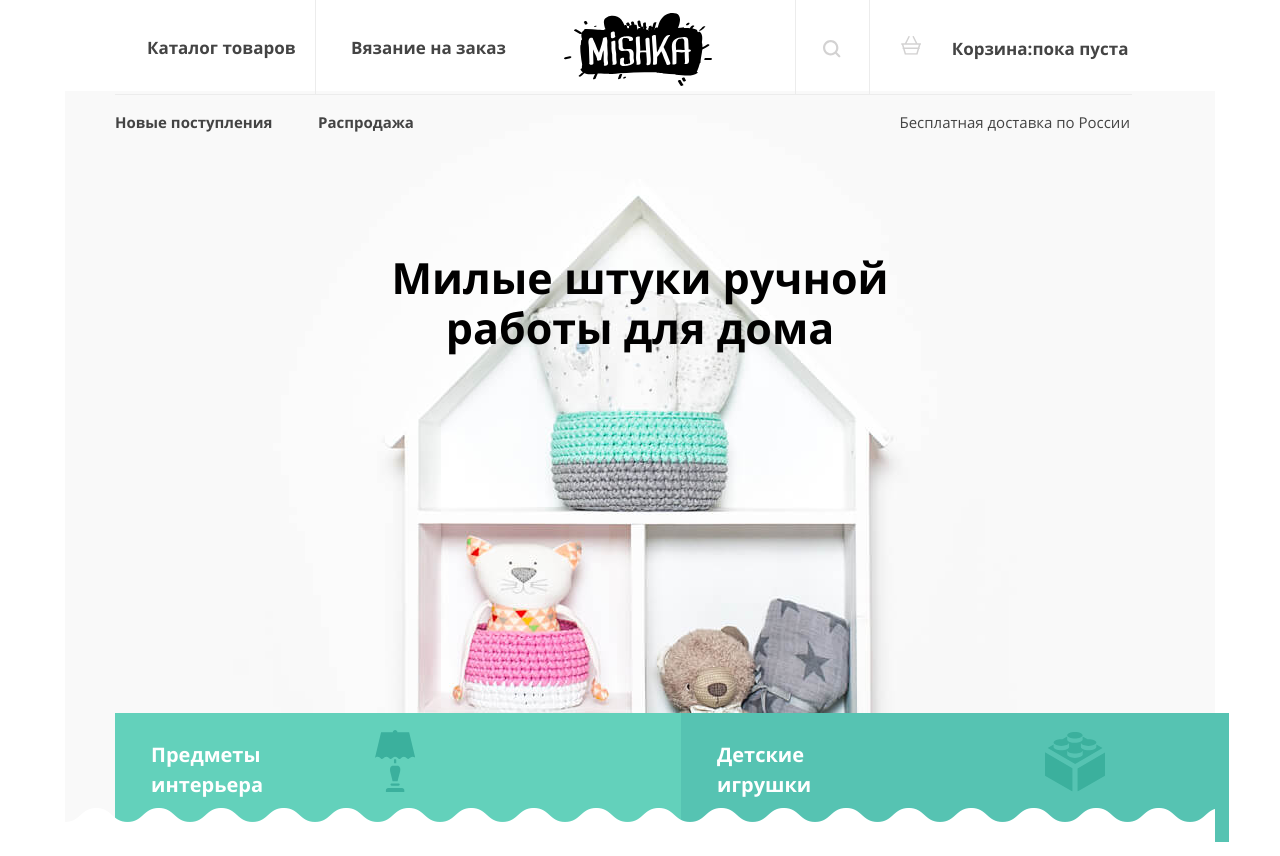
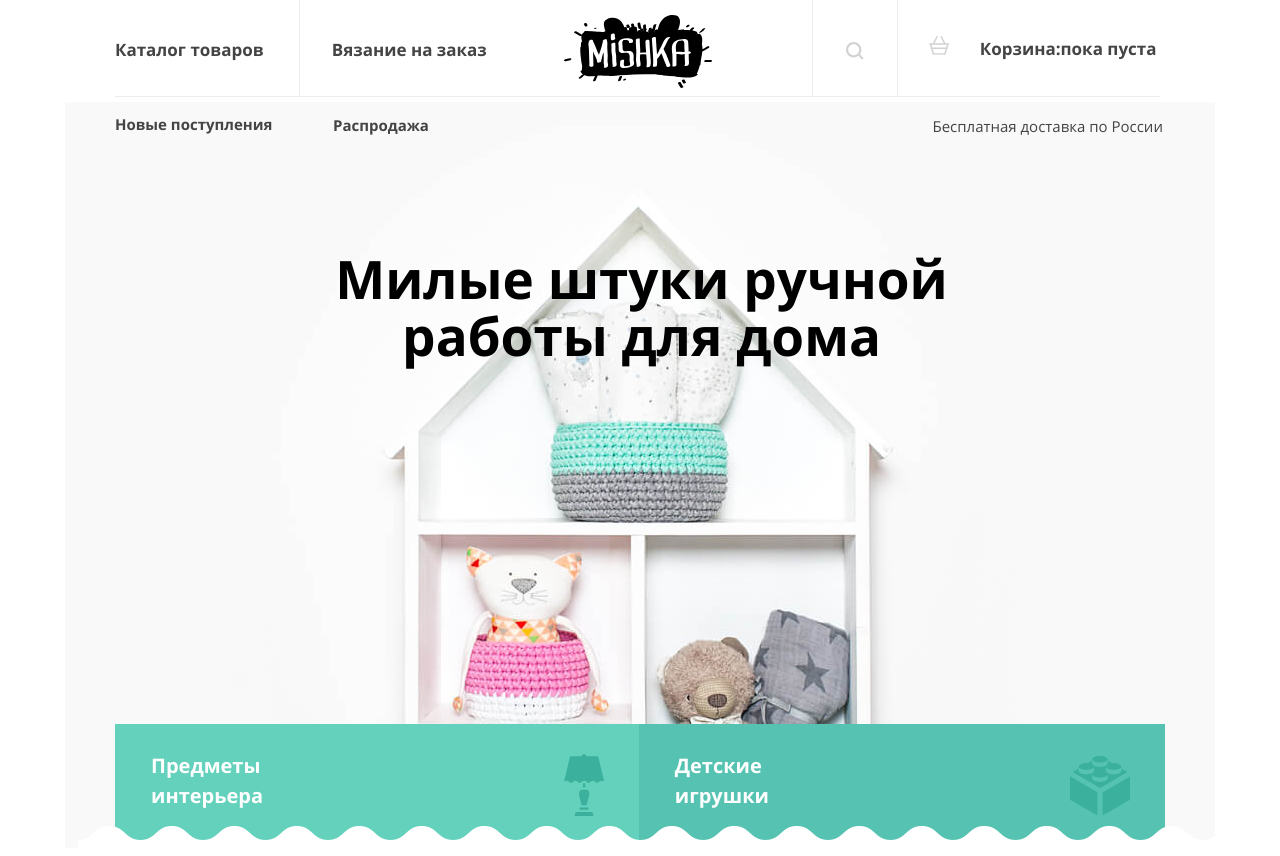
Before and after one commit to karachev/198655-mishka-1, a website: page source/index.html in a window 1280 px wide. Shown: the top 856 px of the page. Drawn offline with nearby package versions, Linux system fonts and the light colour scheme; files that its build step writes are made by us from their sources.

Commit message:
Выравнивает главную страницу десктоп (начало)

```diff
--- a/source/sass/blocks/_caption.scss
+++ b/source/sass/blocks/_caption.scss
@@ -240,6 +240,8 @@
 
     &::before {
       height: 34px;
+      left: 13px;
+      bottom: -7px;
       background-image: url("../img/desktop/line-desktop.png");
     }
 
@@ -248,29 +250,40 @@
     }
 
     &__title--text {
-      margin-top: 168px;
+      margin-top: 154px;
       margin-bottom: 360px;
-      font-size: 43px;
-      line-height: 50px;
-      padding-left: 273px;
-      padding-right: 273px;
+      font-size: 53px;
+      line-height: 57px;
+      padding-left: 267px;
+      padding-right: 264px;
     }
 
     &__text {
       padding-right: 295px;
     }
 
+    &--furniture {
+      width: 19%;
+      padding-right: 288px;
+    }
+
+    &--toy {
+      width: 16%;
+      padding-right: 322px;
+    }
 
     &__icon {
       bottom: 50px;
     }
 
     &__icon--furniture {
-    right: 800px;
+      right: 611px;
+      bottom: 37px;
     }
 
     &__icon--toy {
-    right: 110px;
+      right: 85px;
+      bottom: 37px;
     }
   }
 }
--- a/source/sass/blocks/_page-header.scss
+++ b/source/sass/blocks/_page-header.scss
@@ -342,7 +342,7 @@
 
 @media (min-width: 1150px) {
   .page-main--index {
-    margin-top: -49px;
+    margin-top: -42px;
   }
 
   .main-nav {
@@ -355,20 +355,20 @@
     }
 
     &__item--logo {
-      width: 22%;
+      width: 23.6%;
       order: 1;
-      padding-top: 13px;
+      padding-top: 15px;
       padding-bottom: 0;
-      padding-left: 13px;
+      padding-left: 33px;
     }
 
     &__item--catalog {
-      width: 16%;
+      width: 17.5%;
       order: -2;
       text-align: start;
       font-size: 17px;
-      padding-top: 36px;
-      padding-left: 32px;
+      padding-top: 38px;
+      padding-left: 0px;
       border-right: 1px solid $slider-color;
       border-bottom: 1px solid $slider-color;
     }
@@ -377,15 +377,15 @@
       width: 19%;
       font-size: 17px;
       order: -1;
-      padding-top: 36px;
-      padding-left: 35px;
+      padding-top: 38px;
+      padding-left: 32px;
       border-bottom: 1px solid $slider-color;
     }
 
     &__item--search {
-      width: 7%;
+      width: 8%;
       order: 2;
-      padding-top: 40px;
+      padding-top: 42px;
     }
 
     &__item--basket {
@@ -399,8 +399,8 @@
       width: 22%;
       font-size: 15px;
       order: 6;
-      padding-left: 31px;
-      padding-top: 15px;
+      padding-left: 49px;
+      padding-top: 17px;
       display: block;
       text-align: start;
     }
@@ -428,8 +428,8 @@
       font-size: 15px;
       order: 5;
       display: block;
-      padding-top: 15px;
-      padding-left: 35px;
+      padding-top: 16px;
+      padding-left: 50px;
       text-align: start;
       margin-right: 351px;
 
```
Lines whose indentation alone changed are shown as unchanged.
